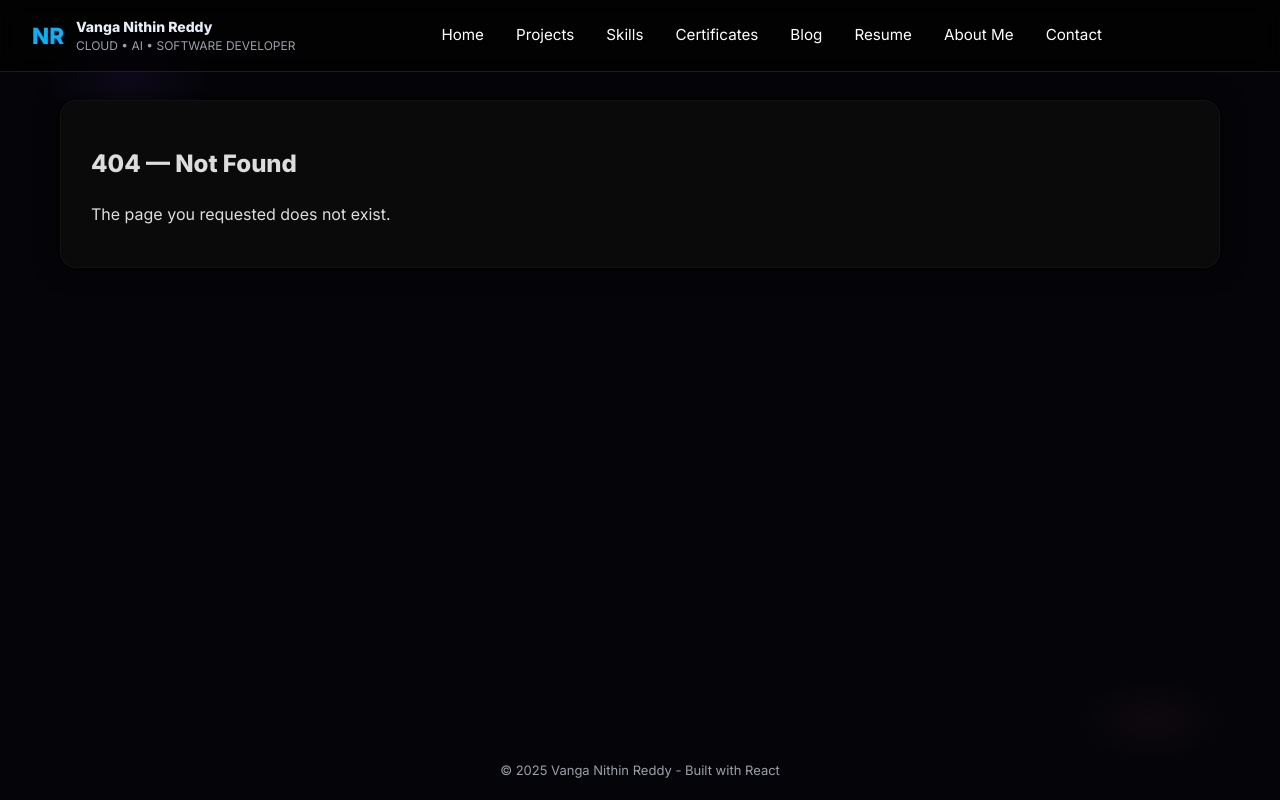
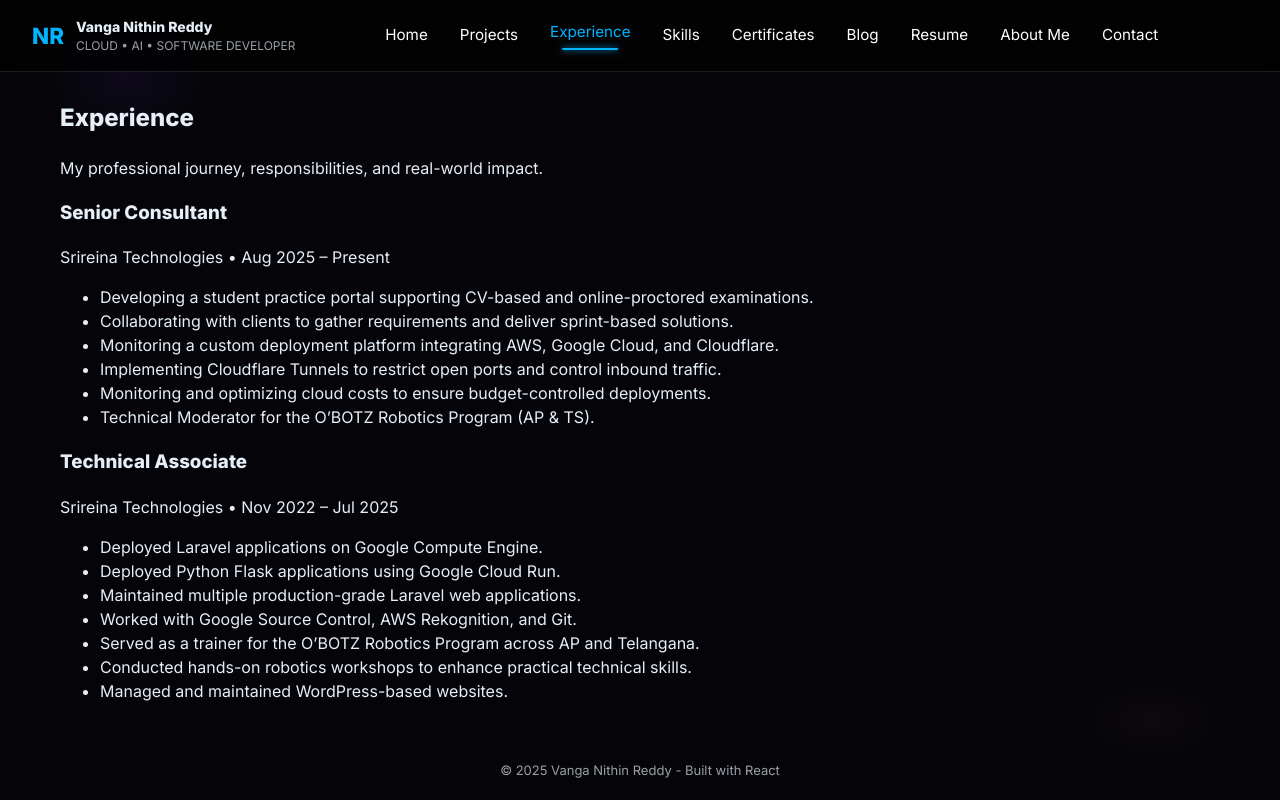
Before and after one commit to NithinReddy282308/Nithin-Portfolio, a React (Vite) app: page /experience in a window 1280 px wide. Built offline with nearby package versions, Linux system fonts and the light colour scheme; the HTML template or start-up script is replaced by a standard one.

Commit message:
Added Experience Page

```diff
--- a/src/App.jsx
+++ b/src/App.jsx
@@ -10,6 +10,10 @@ import About from './pages/About'
 import Contact from './pages/Contact'
 import NotFound from './pages/NotFound'
 import SkillNetwork from './pages/Skills'
+import Experience from "./pages/Experience"
+
+
+
 
 export default function App() {
   return (
@@ -22,6 +26,7 @@ export default function App() {
           <Route path="/skills" element={<SkillNetwork />} />
           <Route path="/certificates" element={<Certificates />} />
           <Route path="/blog" element={<Blog />} />
+          <Route path="/experience" element={<Experience />} />
           <Route path="/resume" element={<Resume />} />
           <Route path="/about" element={<About />} /> {/* ✅ fixed lowercase */}
           <Route path="/contact" element={<Contact />} />
--- a/src/components/Navbar.jsx
+++ b/src/components/Navbar.jsx
@@ -5,6 +5,7 @@ import { motion, AnimatePresence } from "framer-motion";
 const links = [
   { label: "Home", to: "/" },
   { label: "Projects", to: "/projects" },
+  { label: "Experience", to: "/experience" }, // ✅ NEW
   { label: "Skills", to: "/skills" },
   { label: "Certificates", to: "/certificates" },
   { label: "Blog", to: "/blog" },
@@ -12,6 +13,7 @@ const links = [
   { label: "About Me", to: "/about" },
   { label: "Contact", to: "/contact" },
 ];
+
 
 export default function Navbar() {
   const [isOpen, setIsOpen] = useState(false);
--- /dev/null
+++ b/src/pages/Experience.jsx
@@ -0,0 +1,109 @@
+import React from "react";
+import { motion } from "framer-motion";
+
+export default function Experience() {
+  return (
+    <section className="container mx-auto px-4 py-24">
+      {/* Page Header */}
+      <motion.div
+        initial={{ opacity: 0, y: 30 }}
+        animate={{ opacity: 1, y: 0 }}
+        transition={{ duration: 0.8 }}
+        className="text-center mb-16"
+      >
+        <h2 className="text-5xl font-semibold text-cyan-400 mb-4">
+          Experience
+        </h2>
+        <div className="w-24 h-[2px] bg-cyan-400 mx-auto mb-6"></div>
+        <p className="text-gray-400 max-w-2xl mx-auto text-lg">
+          My professional journey, responsibilities, and real-world impact.
+        </p>
+      </motion.div>
+
+      {/* Experience Cards */}
+      <div className="space-y-12 max-w-4xl mx-auto">
+        {/* Current Role */}
+        <motion.div
+          initial={{ opacity: 0, y: 40 }}
+          animate={{ opacity: 1, y: 0 }}
+          transition={{ delay: 0.2, duration: 0.7 }}
+          className="bg-[#0b0b0b] border border-white/10 rounded-2xl p-8 shadow-[0_0_30px_rgba(0,255,255,0.08)]"
+        >
+          <h3 className="text-2xl font-semibold text-cyan-400">
+            Senior Consultant
+          </h3>
+          <p className="text-sm text-gray-400 mb-4">
+            Srireina Technologies • Aug 2025 – Present
+          </p>
+
+          <ul className="list-disc list-inside space-y-3 text-gray-300 leading-relaxed">
+            <li>
+              Developing a student practice portal supporting CV-based and
+              online-proctored examinations.
+            </li>
+            <li>
+              Collaborating with clients to gather requirements and deliver
+              sprint-based solutions.
+            </li>
+            <li>
+              Monitoring a custom deployment platform integrating AWS, Google
+              Cloud, and Cloudflare.
+            </li>
+            <li>
+              Implementing Cloudflare Tunnels to restrict open ports and control
+              inbound traffic.
+            </li>
+            <li>
+              Monitoring and optimizing cloud costs to ensure budget-controlled
+              deployments.
+            </li>
+            <li>
+              Technical Moderator for the O’BOTZ Robotics Program (AP & TS).
+            </li>
+          </ul>
+        </motion.div>
+
+        {/* Previous Role */}
+        <motion.div
+          initial={{ opacity: 0, y: 40 }}
+          animate={{ opacity: 1, y: 0 }}
+          transition={{ delay: 0.35, duration: 0.7 }}
+          className="bg-[#0b0b0b] border border-white/10 rounded-2xl p-8 shadow-[0_0_30px_rgba(0,255,255,0.08)]"
+        >
+          <h3 className="text-2xl font-semibold text-cyan-400">
+            Technical Associate
+          </h3>
+          <p className="text-sm text-gray-400 mb-4">
+            Srireina Technologies • Nov 2022 – Jul 2025
+          </p>
+
+          <ul className="list-disc list-inside space-y-3 text-gray-300 leading-relaxed">
+            <li>
+              Deployed Laravel applications on Google Compute Engine.
+            </li>
+            <li>
+              Deployed Python Flask applications using Google Cloud Run.
+            </li>
+            <li>
+              Maintained multiple production-grade Laravel web applications.
+            </li>
+            <li>
+              Worked with Google Source Control, AWS Rekognition, and Git.
+            </li>
+            <li>
+              Served as a trainer for the O’BOTZ Robotics Program across AP and
+              Telangana.
+            </li>
+            <li>
+              Conducted hands-on robotics workshops to enhance practical
+              technical skills.
+            </li>
+            <li>
+              Managed and maintained WordPress-based websites.
+            </li>
+          </ul>
+        </motion.div>
+      </div>
+    </section>
+  );
+}
```
